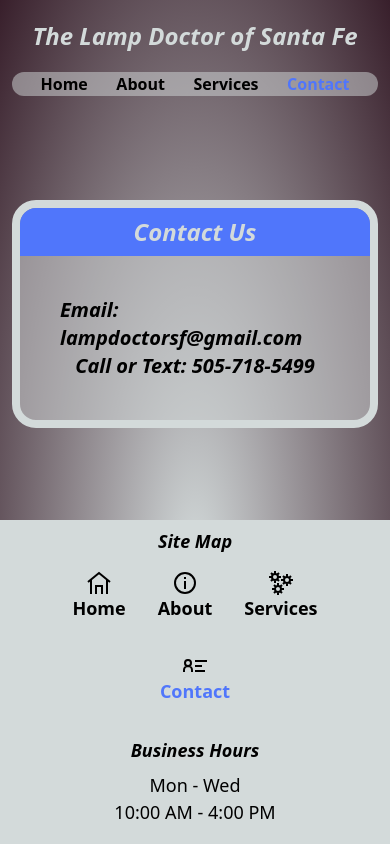
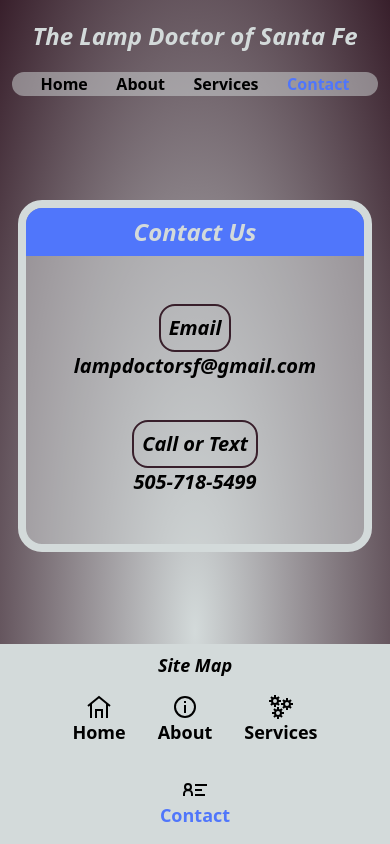
Before and after one commit to TheClutchC/lamp-doctor, a React (Create React App) app: page /#/contact in a window 390 px wide. Shown: the top 844 px of the page. Built offline with nearby package versions, Linux system fonts and the light colour scheme; the HTML template or start-up script is replaced by a standard one.

Commit message:
fixed mobile view of ContactPage

```diff
--- a/src/pages/ContactPage.js
+++ b/src/pages/ContactPage.js
@@ -5,9 +5,19 @@ const ContactPage = () => {
         <div className="flex flex-row justify-center py-2 bg-primary rounded-t-2xl mb-5">
           <div className="text-2xl font-bold italic text-platinum">Contact Us</div>
         </div>
-        <div className="flex flex-col items-center m-10">
-          <div className="font-bold italic">Email: <a href="mailto:lampdoctorsf@gmail.com">lampdoctorsf@gmail.com</a></div>
-          <div className="font-bold italic">Call or Text: <a href="tel:5057185499">505-718-5499</a></div>
+        <div className="flex flex-col items-center m-10 p-2">
+          <div className="italic border-2 border-shadowesque p-2 rounded-2xl hover:bg-platinum">
+            <a href="mailto:lampdoctorsf@gmail.com">Email</a>
+          </div>
+          <div className="font-bold italic">
+            <a href="mailto:lampdoctorsf@gmail.com">lampdoctorsf@gmail.com</a>
+          </div>
+          <div className="italic border-2 border-shadowesque p-2 mt-10 rounded-2xl hover:bg-platinum">
+            <a href="tel:5057185499">Call or Text</a>
+          </div>
+          <div className="font-bold italic">
+            <a href="tel:5057185499">505-718-5499</a>
+          </div>
         </div>
       </div>
     </section>
--- a/src/pages/ServicesPage.js
+++ b/src/pages/ServicesPage.js
@@ -47,9 +47,7 @@ const ServicesPage = () => {
           </p>
           <br />
           <p>
-            Choose Lamp Doctor for all your lamp repair needs. With our expertise
-            and dedication, we'll restore your lamps to their original beauty and
-            functionality, bringing light back into your life.
+            To request a service quote, you can do so through the company <a href="https://www.yelp.com/biz/the-lamp-doctor-santa-fe">Yelp</a> page or through our service portal <a href="https://servreq.onrender.com/">here</a>.
           </p>
         </div>
       </div>
```
